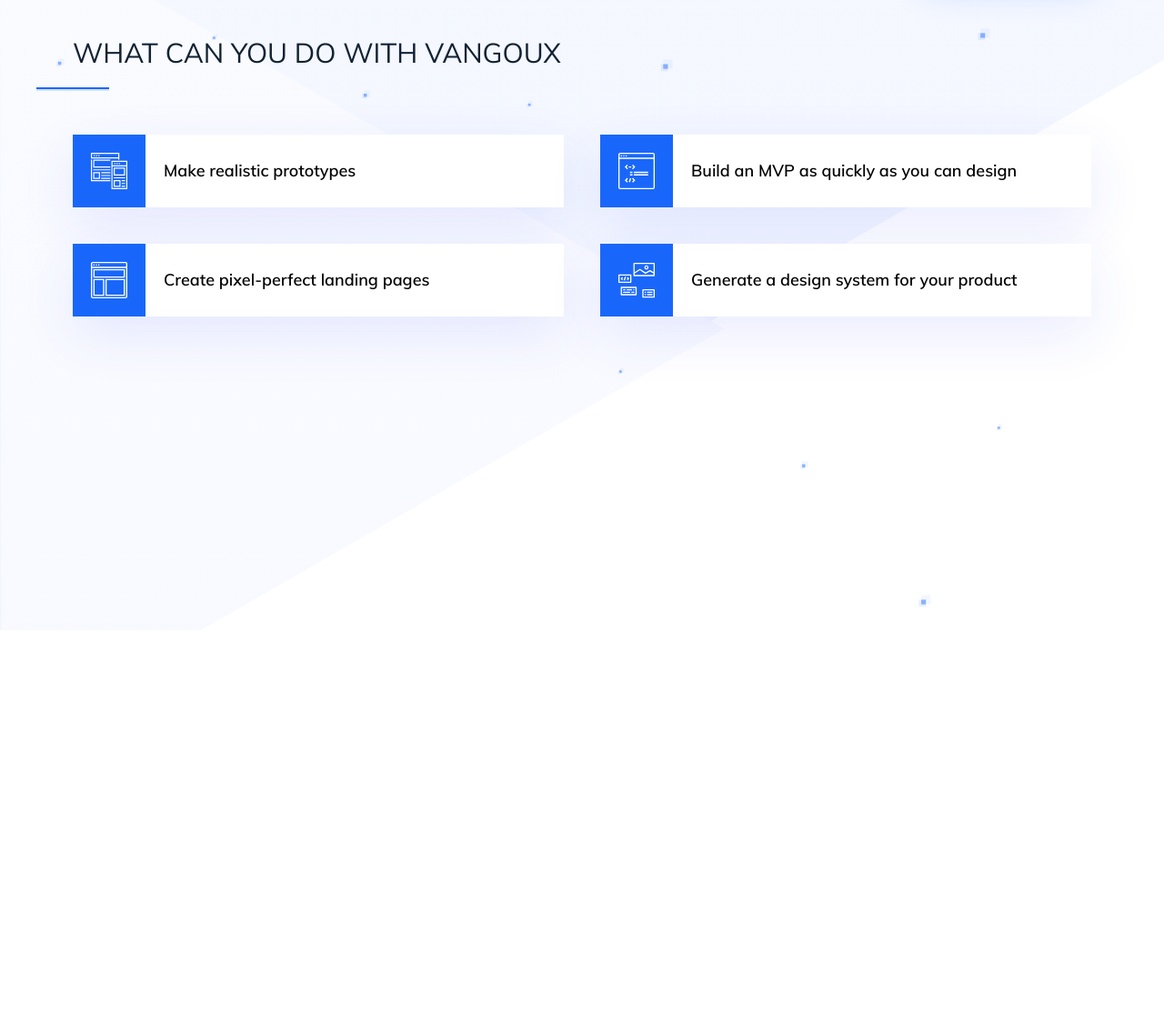
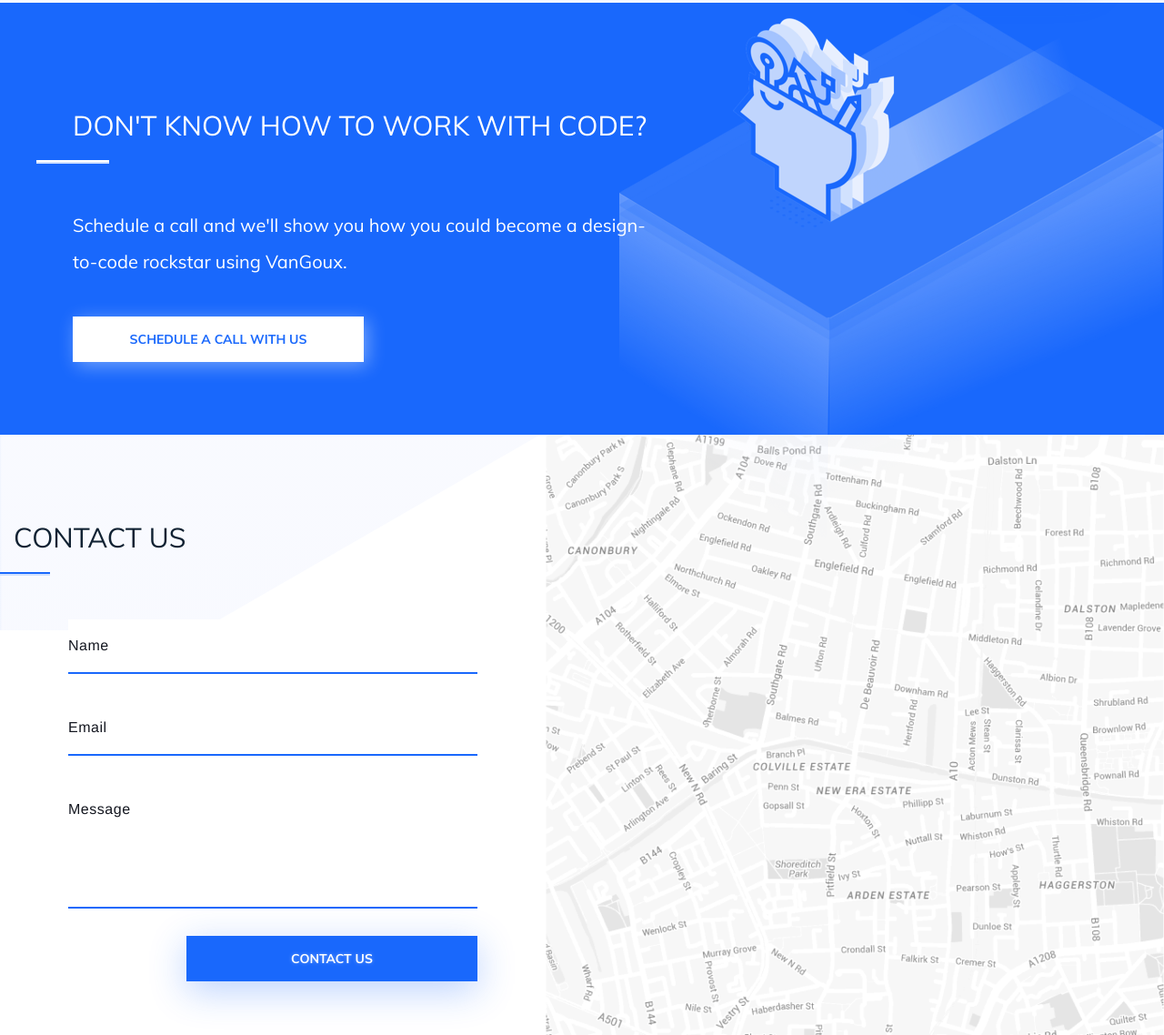
Before and after one commit to darkgraycat/markups, a website: page vangoux_markup/index.html in a window 1280 px wide. Shown: the part 107-1245 px from the top of the page at 91% size. Before the commit the page ends 800 px from the top, so only its background shows below. Drawn offline with Linux system fonts and the light colour scheme.

Commit message:
contact done. but needs some edit

```diff
--- a/vangoux_markup/index.html
+++ b/vangoux_markup/index.html
@@ -187,6 +187,31 @@
       </div>
     </section>
 
+    <section class="dont-section">
+      <div class="container">
+        <h2 class="title">DON'T KNOW HOW TO WORK WITH CODE?</h2>
+        <div class="dont-section__text">
+          Schedule a call and we'll show you how you could become a design-to-code rockstar using VanGoux.
+        </div>
+        <a href="" class="dont-section__button button">
+          SCHEDULE A CALL WITH US
+        </a>
+      </div>
+    </section>
+
+    <section class="contact-section">
+      <div class="container">
+        <h2 class="title">CONTACT US</h2>
+        <form action="" class="contact-section__form contact-form">
+          <input type="text" placeholder="Name" class="contact-form__input">
+          <input type="email" placeholder="Email" class="contact-form__input">
+          <textarea class="contact-form__textarea" rows="4" placeholder="Message"></textarea>
+          <button class="contact-form__button button">CONTACT US</button>
+        </form>
+      </div>
+      <img src="./assets/map.png" alt="map" class="contact-section__map">
+    </section>
+
   </div>
 
 </body>
--- /dev/null
+++ b/vangoux_markup/scss/contact-section.scss
@@ -0,0 +1,49 @@
+.contact-section {
+  display: flex;
+  align-items: center;
+  justify-content: flex-end;
+  gap: 60px;
+
+  .container {
+    max-width: 560px;
+    width: 100%;
+    margin: 0;
+  }
+
+  &__form {
+    .contact-form {
+      &__input, &__textarea {
+        font-family: Helvetica, sans-serif;
+        font-size: 16px;
+        line-height: 26px;
+        letter-spacing: 0.53px;
+        color: #141720;
+        border: 0;
+        outline: 0;
+        display: block;
+        border-bottom: 2px solid #1968fc;
+        padding: 16px 0;
+        margin-bottom: 30px;
+        width: 100%;
+        max-width: 450px;
+        float: right;
+        &::placeholder {
+          color: #141720;
+        }
+      }
+      &__textarea {
+        resize: none;
+      }
+      &__button {
+        float: right;
+        max-width: 320px;
+        width: 100%;
+      }
+    }
+  }
+
+  &__map {
+    max-width: 100%;
+    height: 100%;
+  }
+}
--- /dev/null
+++ b/vangoux_markup/scss/dont-section.scss
@@ -0,0 +1,31 @@
+.dont-section {
+  padding: 80px 0;
+  background-color: #1968fc;
+  background-image: url('../assets/illustration-whiteglove.png');
+  background-repeat: no-repeat;
+  background-position: top right;
+
+  .title {
+    color: #ffffff;
+    &::before {
+      background-color: #ffffff;
+    }
+  }
+
+  &__text {
+    font-family: Muli-Regular;
+    font-size: 20px;
+    line-height: 40px;
+    color: #ffffff;
+    max-width: 640px;
+    margin-bottom: 40px;
+  }
+
+  &__button {
+    background-color: #ffffff;
+    color: #1968fc;
+    box-shadow: 4px 4px 20px 0 rgba(255, 255, 255, 0.4);
+    width: 100%;
+    max-width: 320px;
+  }
+}
--- a/vangoux_markup/scss/index.scss
+++ b/vangoux_markup/scss/index.scss
@@ -1,15 +1,10 @@
 @import 'fonts.scss';
-
-@import 'header.scss';
-@import 'hero-section.scss';
-@import 'features-section.scss';
-@import 'whois-section.scss';
-@import 'what-section.scss';
 
 // novorossiyskaya 16
 .hero-section {display: none;}
 .features-section {display: none;}
 .whois-section {display: none;}
+.what-section {display: none;}
 
 body, html {
   margin: 0px;
@@ -47,10 +42,13 @@
   background-color: #1968fc;
   text-shadow: 0 0px 4px rgba(232, 240, 255, 0.4);
   box-shadow: 0 10px 40px 0 rgba(25, 104, 252, 0.3);
+  box-sizing: border-box;
+  border: 0;
+  outline: 0;
 
   &:hover,
   &:focus {
-    background-color: #1968fcbb;
+    opacity: 0.8;
   }
 }
 
@@ -74,3 +72,12 @@
     box-shadow: 0 2px 0 0 #d1e1fe;
   }
 }
+
+
+@import 'header.scss';
+@import 'hero-section.scss';
+@import 'features-section.scss';
+@import 'whois-section.scss';
+@import 'what-section.scss';
+@import 'dont-section.scss';
+@import 'contact-section.scss';
```
Also changed, not shown: vangoux_markup/assets/illustration-whiteglove.png (added), vangoux_markup/assets/map.png (added), vangoux_markup/css/style.css, 1 other file.
